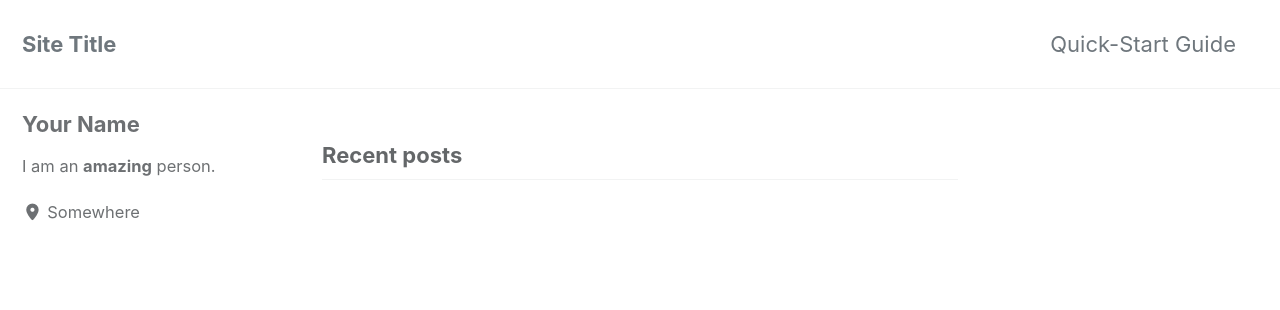
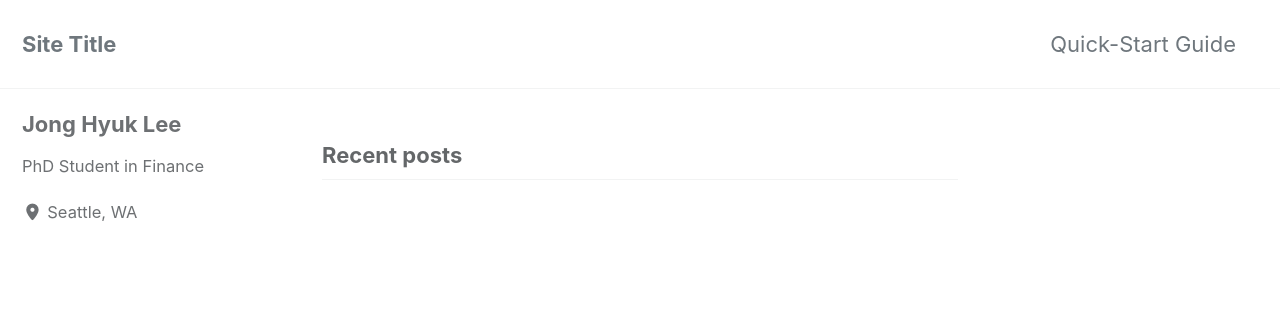
Before and after one commit to jhklee/jhklee.github.io, a Jekyll site: the page built from index.html, in a window 1280 px wide. Shown: the top 310 px of the page. Built offline with Jekyll 4.4.1, drawn with Linux system fonts in a browser that asks for light colours; cached includes are drawn as plain includes; the list of posts is cut into pages by our own code.

Commit message:
Update _config.yml

```diff
--- a/_config.yml
+++ b/_config.yml
@@ -20,9 +20,9 @@ rtl                      : # true, false (default) # turns direction of the page
 title                    : "Site Title"
 title_separator          : "-"
 subtitle                 : # site tagline that appears below site title in masthead
-name                     : "Your Name"
-description              : "An amazing website."
-url                      : # the base hostname & protocol for your site e.g. "https://mmistakes.github.io"
+name                     : "Jong Hyuk Lee"
+description              : "Finance Ph.D. Student, University of Washington Foster School of Business"
+url                      : "https://jhklee.github.io" # the base hostname & protocol for your site e.g. "https://mmistakes.github.io"
 baseurl                  : # the subpath of your site, e.g. "/blog"
 repository               : # GitHub username/repo-name e.g. "mmistakes/minimal-mistakes"
 teaser                   : # path of fallback teaser image, e.g. "/assets/images/500x300.png"
@@ -113,10 +113,10 @@ analytics:
 
 # Site Author
 author:
-  name             : "Your Name"
+  name             : "Jong Hyuk Lee"
   avatar           : # path of avatar image, e.g. "/assets/images/bio-photo.jpg"
-  bio              : "I am an **amazing** person."
-  location         : "Somewhere"
+  bio              : "PhD Student in Finance"
+  location         : "Seattle, WA"
   email            :
   links:
     - label: "Email"
```
